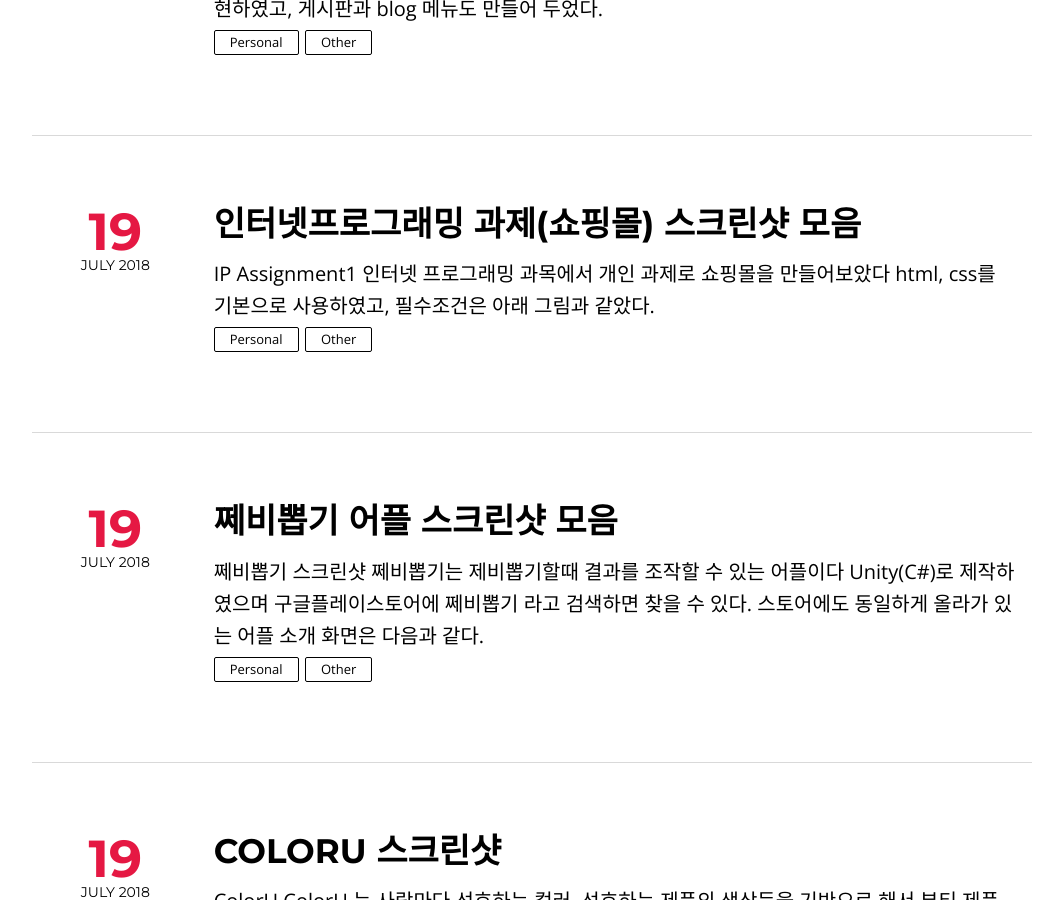
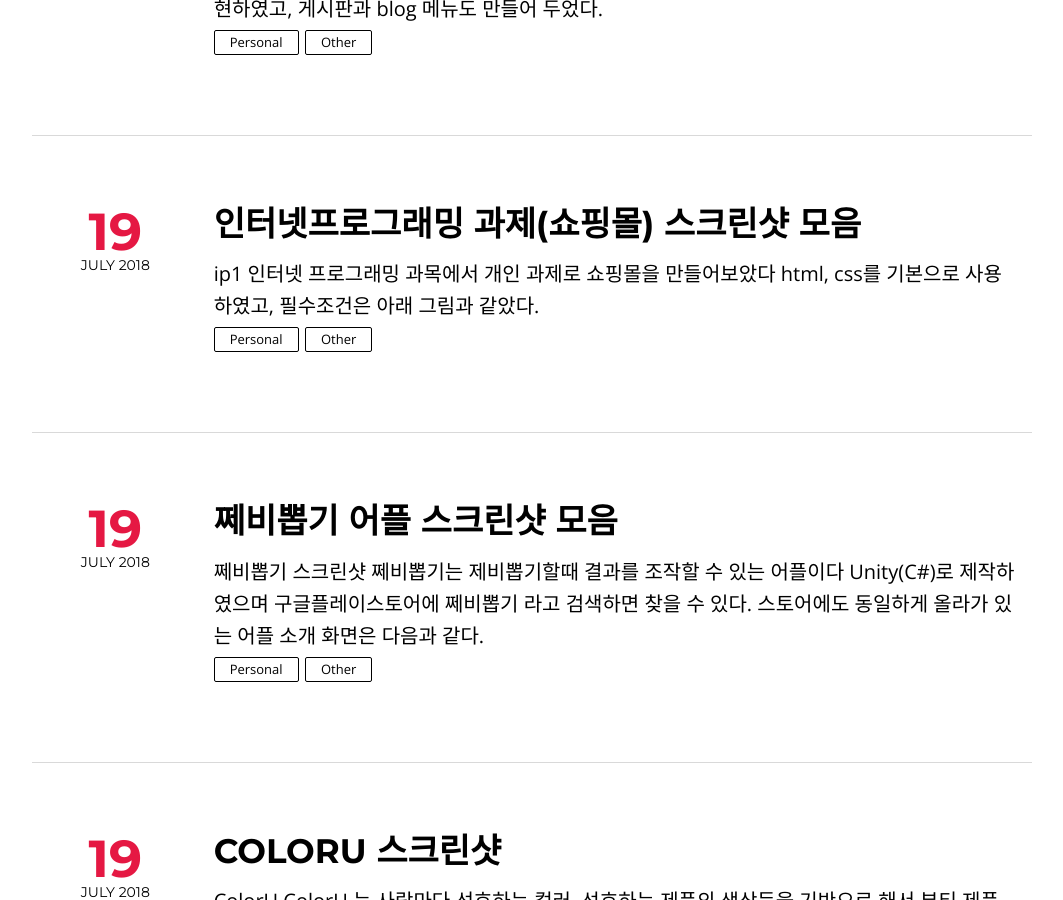
Before and after one commit to zimkjh/zimkjh.github.io, a Jekyll site: the page built from index.html, in a window 1280 px wide and 900 px high, scrolled down 767 px. Shown: the whole window, without its empty margins (108-1171 px from the left). Built offline with Jekyll 4.4.1, drawn with Linux system fonts in a browser that asks for light colours; nearby versions of some CDN libraries; the list of posts is cut into pages by our own code.

Commit message:
Update 2018-07-19-ip1.md

```diff
--- a/_posts/2018-07-19-ip1.md
+++ b/_posts/2018-07-19-ip1.md
@@ -9,7 +9,7 @@ categories:
   - personal
   - other
 ---
-# IP Assignment1
+# ip1
 
 인터넷 프로그래밍 과목에서 개인 과제로 쇼핑몰을 만들어보았다
 
```
